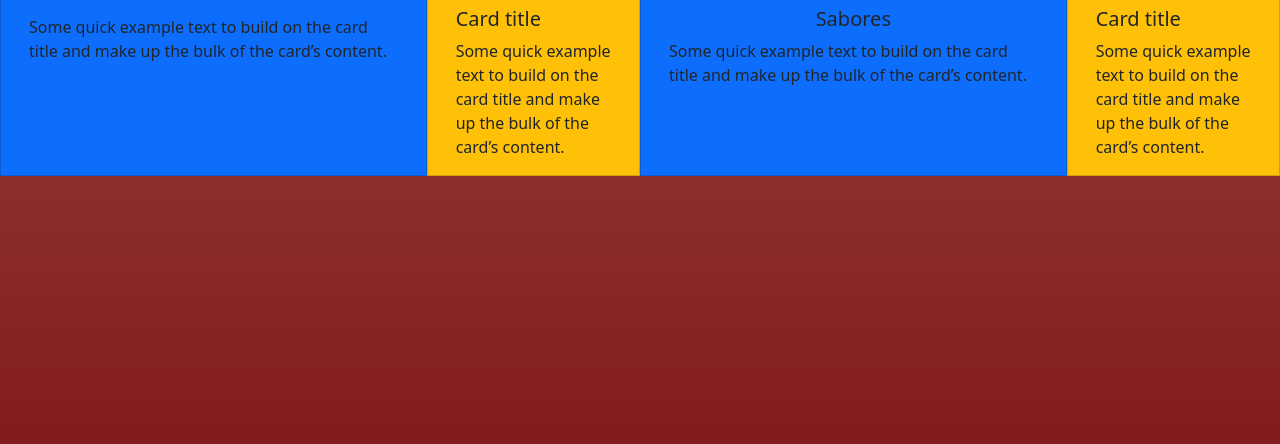
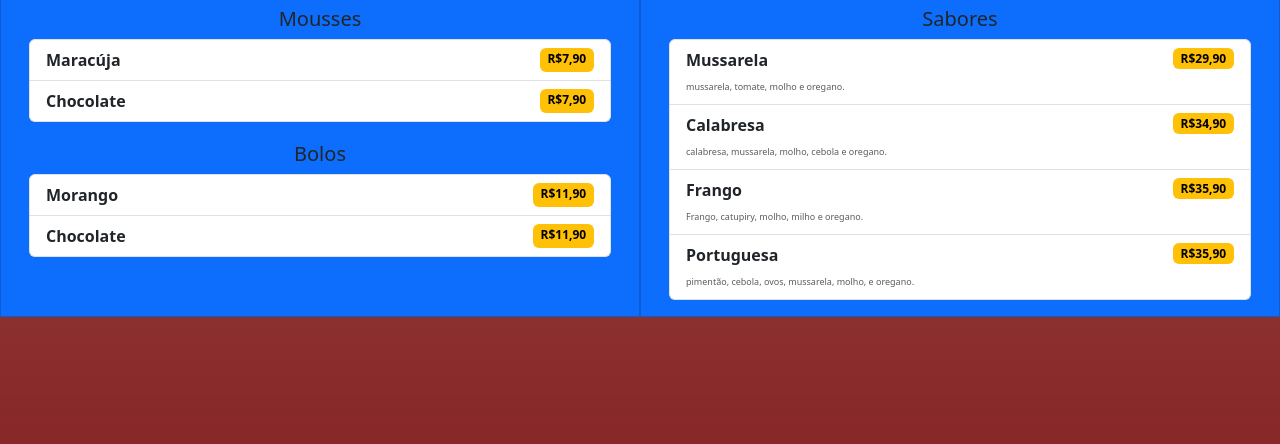
Before and after one commit to Thyago75/att-2, a plain HTML site: page index.html in a window 1280 px wide. Shown: the part 356-800 px from the top of the page. Drawn offline with nearby package versions, Linux system fonts and the light colour scheme.

Commit message:
finalizado

```diff
--- a/index.html
+++ b/index.html
@@ -21,32 +21,77 @@
 
 <div class="container-fluid">
     <div class="row aling-items-start">
-        <h2 class="text-uppercase bg-dark text-white text-center col-6">Bebidas</h2>
+        <h2 class="text-uppercase bg-dark text-white text-center col-6">Sobremesas</h2>
         <h2 class="text-uppercase bg-dark text-white text-center col-6">Pizzas</h2>
     </div>
     <div class="row aling-items-start">
-        <div class="card bg-primary col-4 rounded-0">
+        <div class="card bg-primary col-6 rounded-0">
             <div class="card-body">
-                <h5 class="card-title"></h5>
-                <p class="card-text">Some quick example text to build on the card title and make up the bulk of the card’s content.</p>
+                <h5 class="card-title text-center">Mousses</h5>
+                <ul class="list-group">
+                    <li class="list-group-item d-flex justify-content-between">
+                        <div>
+                            <div class="fw-semibold">Maracúja</div>
+                        </div>
+                        <span class="badge text-bg-warning">R$7,90</span>
+                    </li>
+                    <li class="list-group-item d-flex justify-content-between">
+                        <div>
+                            <div class="fw-semibold">Chocolate</div>
+                        </div>
+                        <span class="badge text-bg-warning">R$7,90</span>
+                    </li>
+                </ul>
+                <h5 class="card-title text-center" style="margin-top: 20px;">Bolos</h5>
+                <ul class="list-group">
+                    <li class="list-group-item d-flex justify-content-between">
+                        <div>
+                            <div class="fw-semibold">Morango</div>
+                        </div>
+                        <span class="badge text-bg-warning">R$11,90</span>
+                    </li>
+                    <li class="list-group-item d-flex justify-content-between">
+                        <div>
+                             <div class="fw-semibold">Chocolate</div>
+                        </div>
+                        <span class="badge text-bg-warning">R$11,90</span>
+                    </li>
+                </ul>
             </div>
         </div>
-        <div class="card bg-warning col-2 rounded-0">
-            <div class="card-body">
-                <h5 class="card-title">Card title</h5>
-                <p class="card-text">Some quick example text to build on the card title and make up the bulk of the card’s content.</p>
-            </div>
-        </div>
-        <div class="card bg-primary col-4 rounded-0">
+        <div class="card bg-primary col-6 rounded-0">
             <div class="card-body">
                 <h5 class="card-title text-center">Sabores</h5>
-                <p class="card-text">Some quick example text to build on the card title and make up the bulk of the card’s content.</p>
-            </div>
-        </div>
-        <div class="card bg-warning col-2 rounded-0">
-            <div class="card-body">
-                <h5 class="card-title">Card title</h5>
-                <p class="card-text">Some quick example text to build on the card title and make up the bulk of the card’s content.</p>
+                <ul class="list-group">
+                    <li class="list-group-item d-flex justify-content-between align-items-start">
+                        <div>
+                            <div class="fw-semibold">Mussarela</div>
+                            <small class="text-muted fw-light" style="font-size: xx-small;">mussarela, tomate, molho e oregano.</small>
+                        </div>
+                        <span class="badge text-bg-warning">R$29,90</span>
+                    </li>
+                    <li class="list-group-item d-flex justify-content-between align-items-start">
+                        <div>
+                            <div class="fw-semibold">Calabresa</div>
+                            <small class="text-muted fw-light" style="font-size: xx-small;">calabresa, mussarela, molho, cebola e oregano.</small>
+                        </div>
+                        <span class="badge text-bg-warning">R$34,90</span>
+                    </li>
+                    <li class="list-group-item d-flex justify-content-between align-items-start">
+                        <div>
+                            <div class="fw-semibold">Frango</div>
+                            <small class="text-muted fw-light" style="font-size: xx-small;">Frango, catupiry, molho, milho e oregano.</small>
+                        </div>
+                        <span class="badge text-bg-warning">R$35,90</span>
+                    </li>
+                    <li class="list-group-item d-flex justify-content-between align-items-start">
+                        <div>
+                            <div class="fw-semibold">Portuguesa</div>
+                            <small class="text-muted fw-light" style="font-size: xx-small;"> pimentão, cebola, ovos, mussarela, molho, e oregano.</small>
+                        </div>
+                        <span class="badge text-bg-warning">R$35,90</span>
+                    </li>
+                </ul>
             </div>
         </div>
     </div>
```
